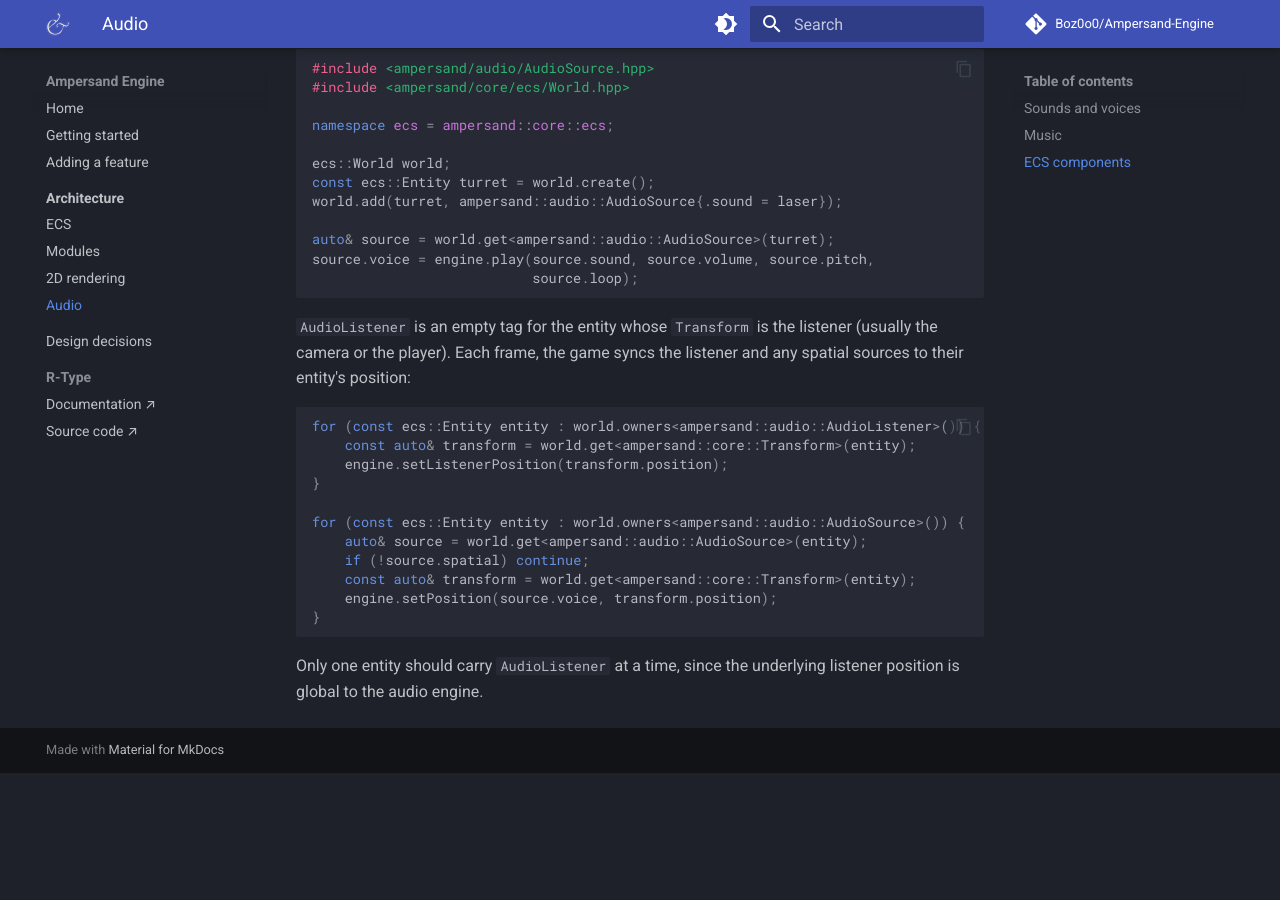
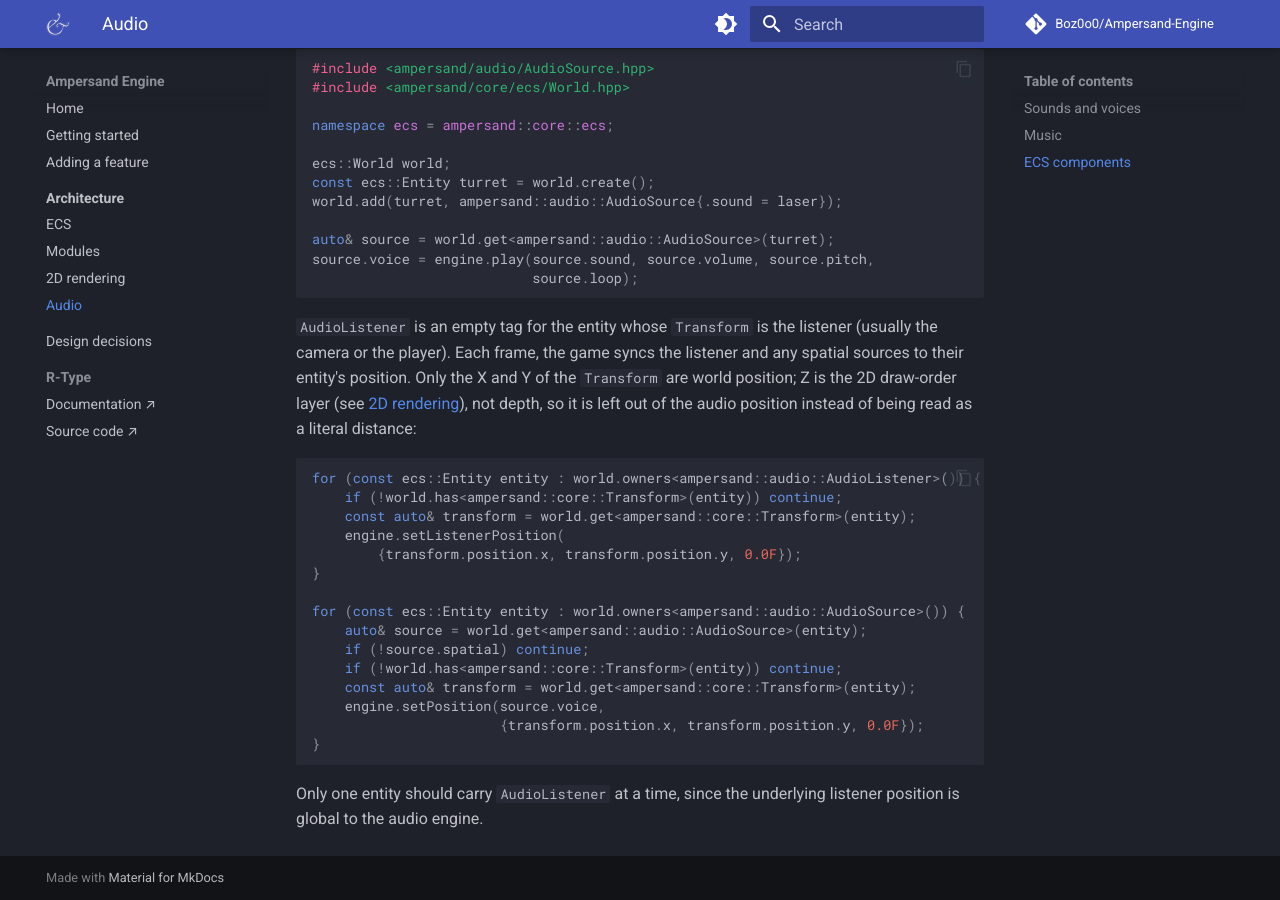
Before and after one commit to Boz0o0/Ampersand-Engine, an MkDocs documentation site: the page built from docs/mkdocs/architecture/audio.md, in a window 1280 px wide and 900 px high, scrolled down 1071 px. Built offline with MkDocs 1.6.1 and Material for MkDocs 9.7.7, drawn with Linux system fonts in a browser that asks for light colours; comment, search, counter and statistics services are not loaded; before the commit the page ends 1844 px from its top, so only the background shows below that.

Commit message:
fix(engine-audio): correct error handling for audio module

````diff
--- a/docs/mkdocs/architecture/audio.md
+++ b/docs/mkdocs/architecture/audio.md
@@ -63,19 +63,26 @@ source.voice = engine.play(source.sound, source.volume, source.pitch,
 
 `AudioListener` is an empty tag for the entity whose `Transform` is the
 listener (usually the camera or the player). Each frame, the game syncs the
-listener and any spatial sources to their entity's position:
+listener and any spatial sources to their entity's position. Only the X and Y
+of the `Transform` are world position; Z is the 2D draw-order layer (see
+[2D rendering](rendering.md)), not depth, so it is left out of the audio
+position instead of being read as a literal distance:
 
 ```cpp
 for (const ecs::Entity entity : world.owners<ampersand::audio::AudioListener>()) {
+    if (!world.has<ampersand::core::Transform>(entity)) continue;
     const auto& transform = world.get<ampersand::core::Transform>(entity);
-    engine.setListenerPosition(transform.position);
+    engine.setListenerPosition(
+        {transform.position.x, transform.position.y, 0.0F});
 }
 
 for (const ecs::Entity entity : world.owners<ampersand::audio::AudioSource>()) {
     auto& source = world.get<ampersand::audio::AudioSource>(entity);
     if (!source.spatial) continue;
+    if (!world.has<ampersand::core::Transform>(entity)) continue;
     const auto& transform = world.get<ampersand::core::Transform>(entity);
-    engine.setPosition(source.voice, transform.position);
+    engine.setPosition(source.voice,
+                       {transform.position.x, transform.position.y, 0.0F});
 }
 ```
 
````
Also changed, not shown: 2 other files.
